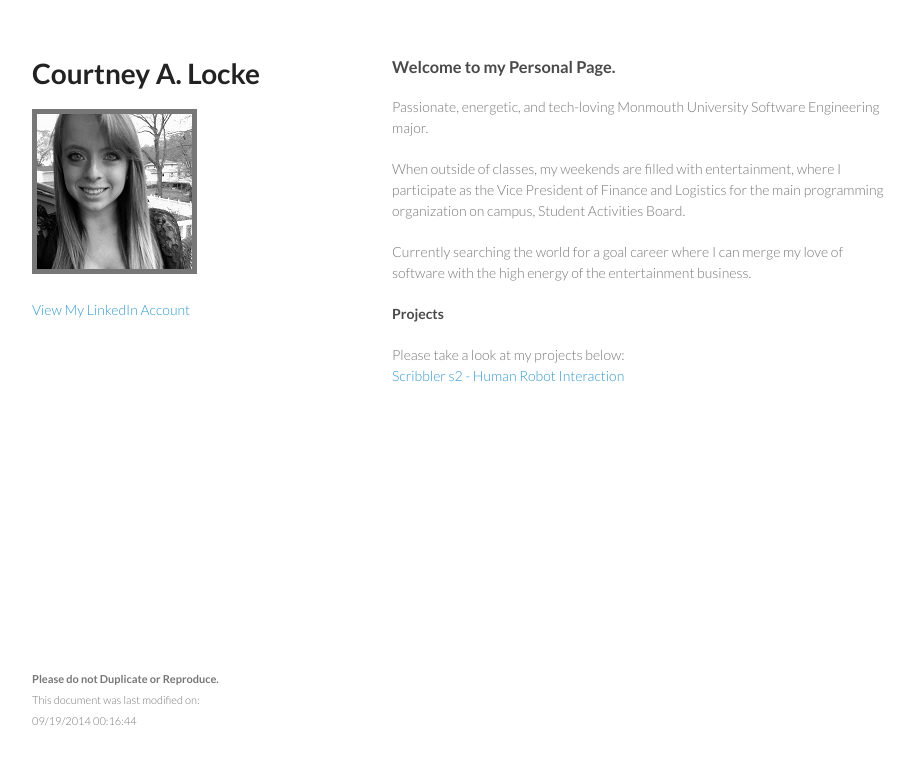
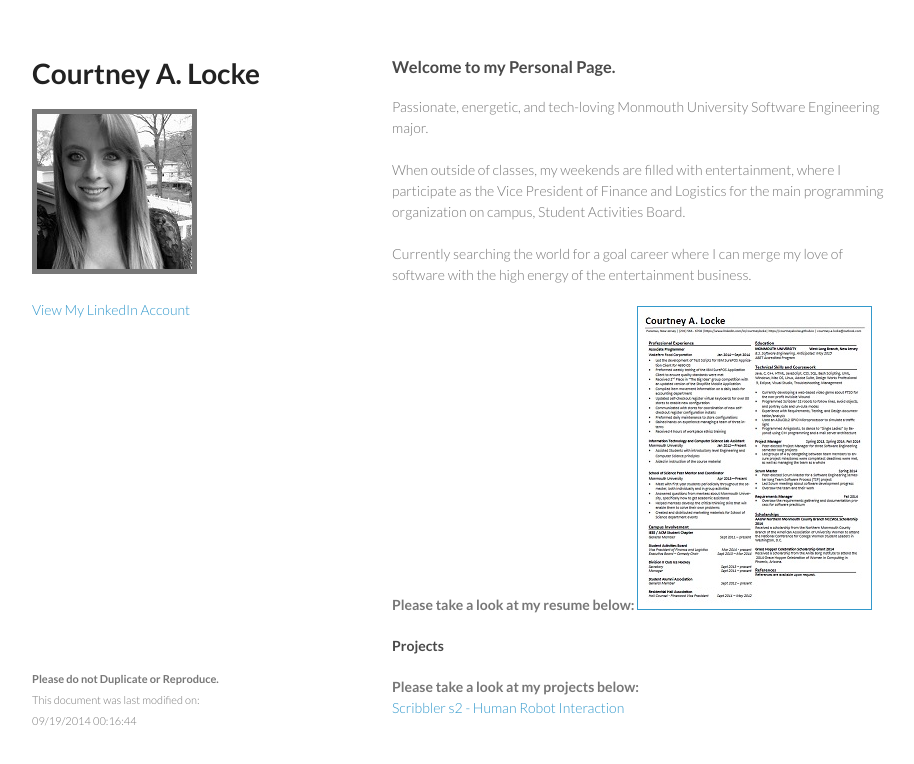
Before and after one commit to CourtneyALocke/CourtneyALocke.github.io, a plain HTML site: page index.html in a window 1280 px wide. Shown: the whole page, without its empty margins (178-1092 px from the left). Drawn offline with Linux system fonts and the light colour scheme.

Commit message:
resume update

```diff
--- a/index.html
+++ b/index.html
@@ -31,15 +31,18 @@
 <a name="welcome-to-github-pages" class="anchor" href="#welcome-to-github-pages"><span class="octicon octicon-link"></span></a>Welcome to my Personal Page.</h3>
 
 <p>Passionate, energetic, and tech-loving Monmouth University Software Engineering major.
+<br><br>
+When outside of classes, my weekends are filled with entertainment, where I participate as the Vice President of Finance and Logistics for the main programming organization on campus, Student Activities Board.
+<br><br>
+Currently searching the world for a goal career where I can merge my love of software with the high energy of the entertainment business.
+<br><br>
+<b>Please take a look at my resume below:</b>
+<a href="http://courtneyalocke.github.io/CourtneyALocke_Resume.pdf">
+ <img src="courtneyalocke_resume.jpg" alt="Resume" border="1"></a>
 </p>
-<p>
-When outside of classes, my weekends are filled with entertainment, where I participate as the Vice President of Finance and Logistics for the main programming organization on campus, Student Activities Board.
-</p>
-<p>
-Currently searching the world for a goal career where I can merge my love of software with the high energy of the entertainment business.</p>
 
 <h4>Projects</h4>
-<p>Please take a look at my projects below:<br>
+<p><b>Please take a look at my projects below:</b><br>
 <a href="http://courtneyalocke.github.io/Scribblers2project.pdf">Scribbler s2 - Human Robot Interaction</a>
 </p>
 
```
Also changed, not shown: courtneyalocke_resume.jpg (added), 2 other files.
